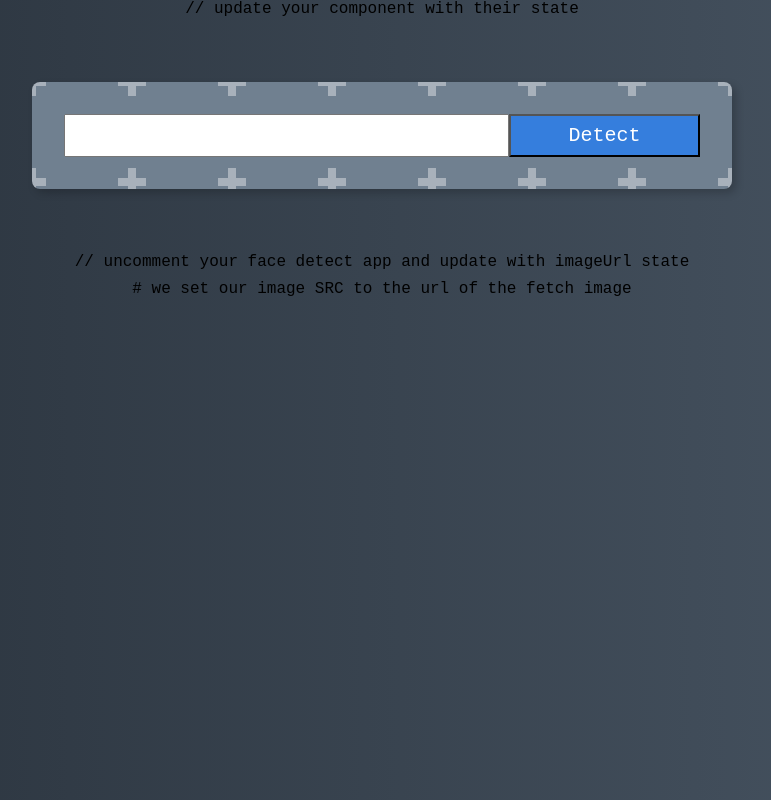
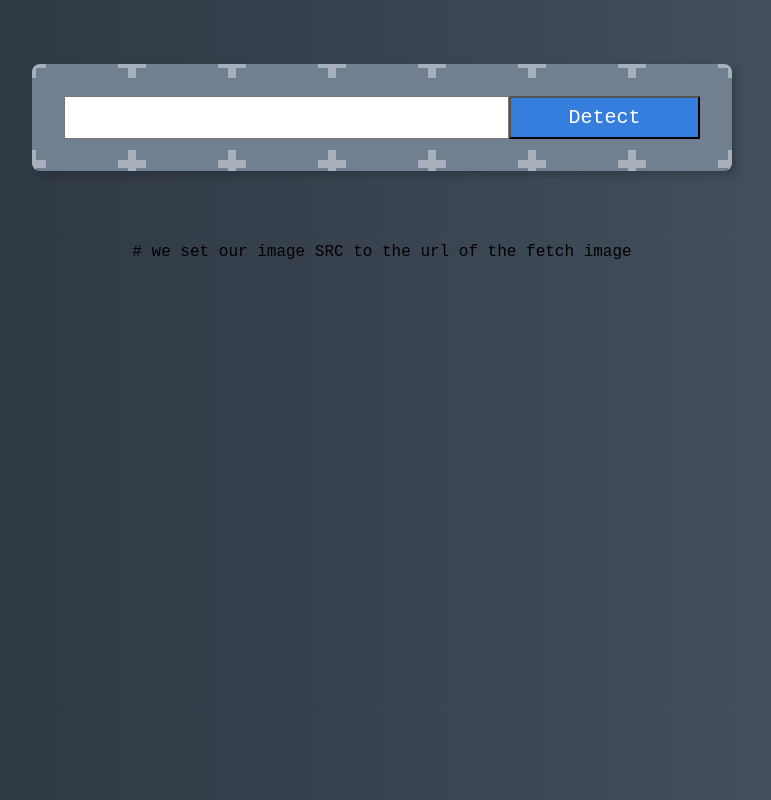
Before and after one commit to Kombobill/FACE-DETECTION, a React (Create React App) app: page / in a window 1280 px wide. Shown: the whole page, without its empty margins (258-1029 px from the left). Built offline with nearby package versions, Linux system fonts and the light colour scheme; what clarifai would draw is missing.

Commit message:
Api keys

```diff
--- a/src/App.js
+++ b/src/App.js
@@ -8,7 +8,7 @@
 
 // You need to add your own API key here from Clarifai.
 const app = new Clarifai.App({
-  apiKey: "ADD YOUR API KEY HERE",
+  apiKey: "6b491abfa9aa4ae896ab9c0c45eb3b58",
 });
 
 class App extends Component {
@@ -21,14 +21,14 @@
     };
   }
 
-// setState for our input with onInputChange function
+  // setState for our input with onInputChange function
   onInputChange = (event) => {
     this.setState({ input: event.target.value });
   };
 
-// Perform a function when submitting with onSubmit
+  // Perform a function when submitting with onSubmit
   onSubmit = () => {
-        // set imageUrl state
+    // set imageUrl state
     this.setState({ imageUrl: this.state.input });
     app.models.predict(Clarifai.FACE_DETECT_MODEL, this.state.input).then(
       function (response) {
@@ -46,18 +46,20 @@
       }
     );
   };
+
   render() {
     return (
       <div className="App">
-        // update your component with their state
+        {/* update your component with their state */}
         <ImageSearchForm
           onInputChange={this.onInputChange}
           onSubmit={this.onSubmit}
         />
-        // uncomment your face detect app and update with imageUrl state
+        {/* uncomment your face detect app and update with imageUrl state */}
         <FaceDetect imageUrl={this.state.imageUrl} />
       </div>
     );
   }
 }
+
 export default App;
```
Also changed, not shown: 1 other file (tests, documents, lock files or other folders).
